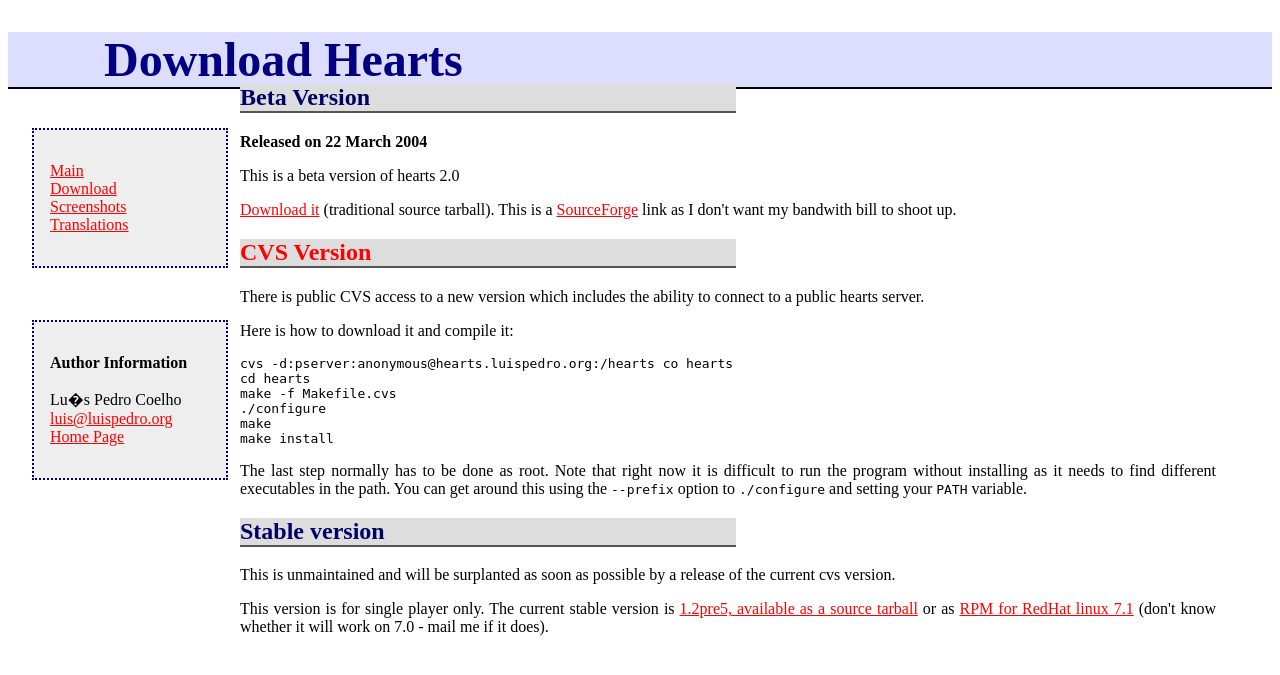
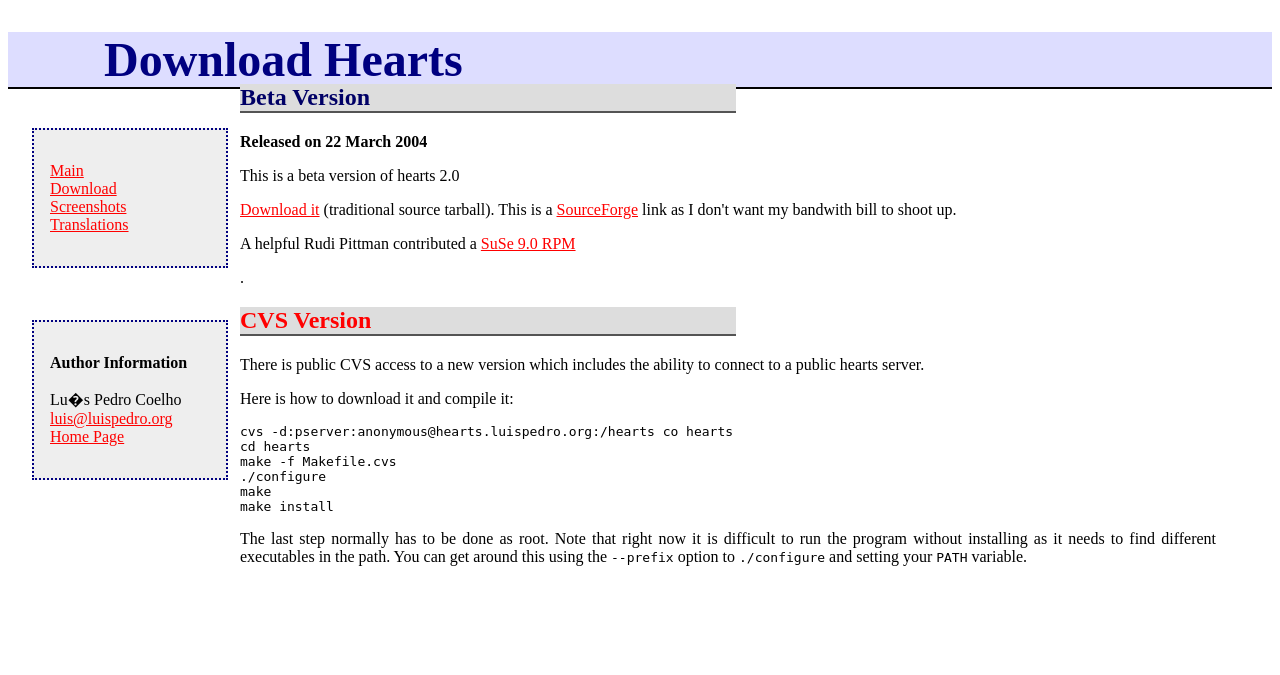
Before and after one commit to luispedro/hearts, a PHP site: page /download.php in a window 1280 px wide. Shown: the top 675 px of the page. Run offline with PHP 8.4, Linux system fonts and the light colour scheme.

Commit message:
Announce Rudi's RPM
git-svn-id: file:///home/luispedro/luispedro.org/svn/hearts/trunk@201 174c993c-7530-0410-8f2a-93c0592b7a1f

```diff
--- a/hearts.admin/public_html/download.php
+++ b/hearts.admin/public_html/download.php
@@ -9,6 +9,8 @@
 
 <p><a href="http://prdownloads.sourceforge.net/hearts/hearts-1.95.tar.gz?download">Download it</a> (traditional source tarball). This is
 	a <a href="http://www.sf.net/">SourceForge</a> link as I don't want my bandwith bill to shoot up.</p>
+
+<p>A helpful Rudi Pittman contributed a <a href="http://prdownloads.sourceforge.net/hearts/hearts-1.95-1.i586.rpm?download">SuSe 9.0 RPM</a></p>.
 
 <h2 id="CVS"><a name="CVS">CVS Version</a></h2>
 <p>There is public CVS access to a new version which includes the ability to connect to a public hearts server.</p>
@@ -26,9 +28,4 @@
 
 <p>The last step normally has to be done as root. Note that right now it is difficult to run the program without installing as it needs to find different executables in the path. You can get around this using the <code>--prefix</code> option to <code>./configure</code> and setting your <code>PATH</code> variable.
 
-<h2>Stable version</h2>
-<p>This is unmaintained and will be surplanted as soon as possible by a release of the current cvs version.
-
-<p>This version is for single player only. The current stable version is <a href="http://prdownloads.sourceforge.net/hearts/hearts-1.2pre5.tar.gz">1.2pre5, available as a source tarball</a> or as <a href="http://prdownloads.sourceforge.net/hearts/hearts-1.2pre5-1.rpm">RPM for RedHat linux 7.1</a> (don't know whether it will work on 7.0 - mail me if it does).
-
 <?php do_footer(); ?>
```
